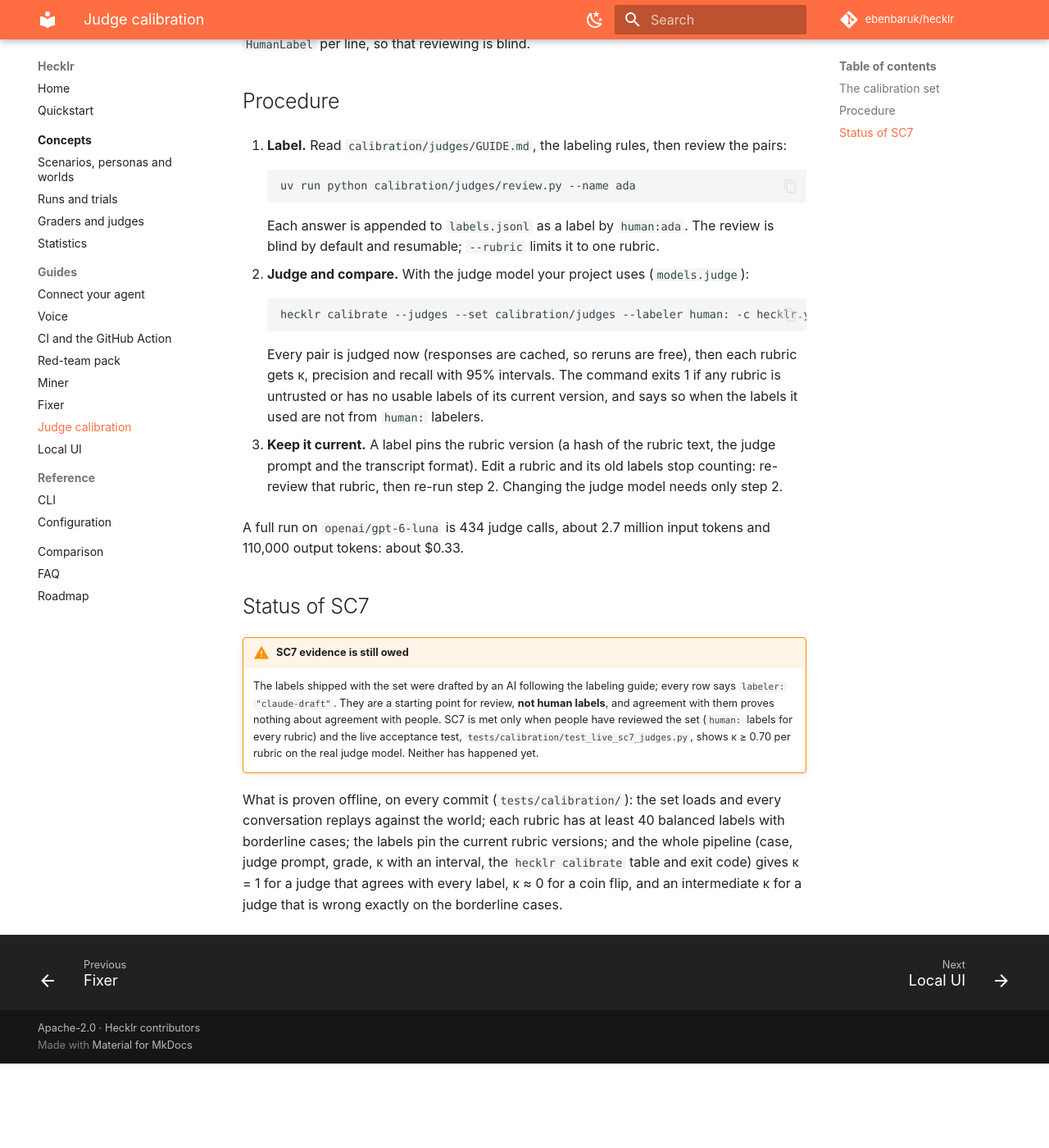
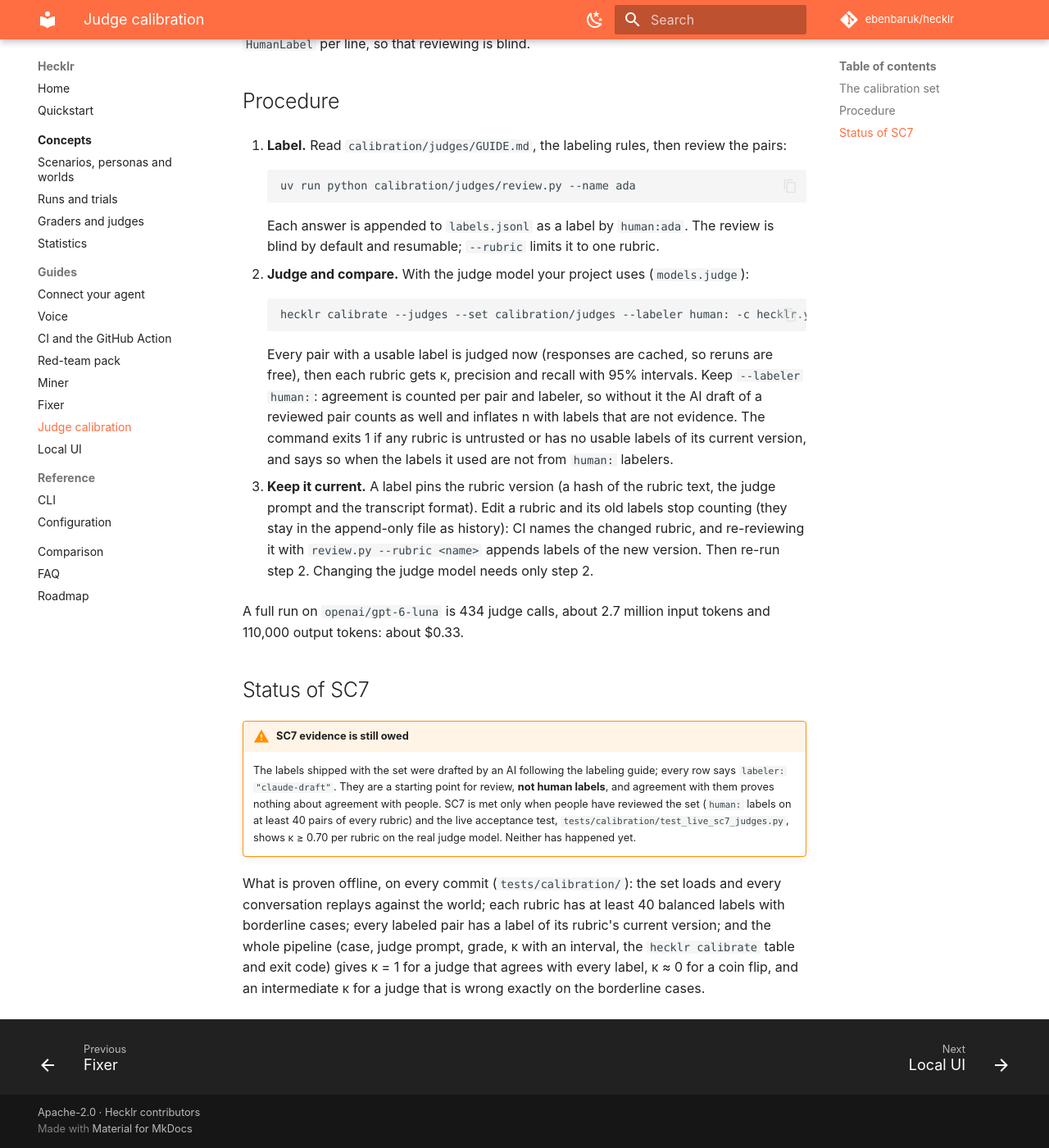
Before and after one commit to ebenbaruk/hecklr, an MkDocs documentation site: the page built from docs/guides/judge-calibration.md, in a window 1280 px wide and 1400 px high, scrolled down 1907 px. Shown: the whole window at 82% size. Built offline with MkDocs 1.6.1 and Material for MkDocs 9.7.7, drawn with Linux system fonts in a browser that asks for light colours; comment, search, counter and statistics services are not loaded; before the commit the page ends 3204 px from its top, so only the background shows below that.

Commit message:
docs(calibration): recovery after a rubric change, --labeler human: for SC7
Co-Authored-By: Claude Opus 5.5 <noreply@anthropic.com>

````diff
--- a/docs/guides/judge-calibration.md
+++ b/docs/guides/judge-calibration.md
@@ -83,14 +83,18 @@ Verdicts are not in the case files: they live in `calibration/judges/labels.json
     hecklr calibrate --judges --set calibration/judges --labeler human: -c hecklr.yaml
     ```
 
-    Every pair is judged now (responses are cached, so reruns are free), then each rubric gets
-    κ, precision and recall with 95% intervals. The command exits 1 if any rubric is untrusted or
-    has no usable labels of its current version, and says so when the labels it used are not
-    from `human:` labelers.
+    Every pair with a usable label is judged now (responses are cached, so reruns are free),
+    then each rubric gets κ, precision and recall with 95% intervals. Keep `--labeler human:`:
+    agreement is counted per pair and labeler, so without it the AI draft of a reviewed pair
+    counts as well and inflates n with labels that are not evidence. The command exits 1 if any
+    rubric is untrusted or has no usable labels of its current version, and says so when the
+    labels it used are not from `human:` labelers.
 
 3. **Keep it current.** A label pins the rubric version (a hash of the rubric text, the judge
-    prompt and the transcript format). Edit a rubric and its old labels stop counting: re-review
-    that rubric, then re-run step 2. Changing the judge model needs only step 2.
+    prompt and the transcript format). Edit a rubric and its old labels stop counting (they stay
+    in the append-only file as history): CI names the changed rubric, and re-reviewing it with
+    `review.py --rubric <name>` appends labels of the new version. Then re-run step 2.
+    Changing the judge model needs only step 2.
 
 A full run on `openai/gpt-6-luna` is 434 judge calls, about 2.7 million input tokens and
 110,000 output tokens: about $0.33.
@@ -101,13 +105,13 @@ A full run on `openai/gpt-6-luna` is 434 judge calls, about 2.7 million input to
     The labels shipped with the set were drafted by an AI following the labeling guide; every row
     says `labeler: "claude-draft"`. They are a starting point for review, **not human labels**,
     and agreement with them proves nothing about agreement with people. SC7 is met only when
-    people have reviewed the set (`human:` labels for every rubric) and the live acceptance test,
-    `tests/calibration/test_live_sc7_judges.py`, shows κ ≥ 0.70 per rubric on the real judge
-    model. Neither has happened yet.
+    people have reviewed the set (`human:` labels on at least 40 pairs of every rubric) and the
+    live acceptance test, `tests/calibration/test_live_sc7_judges.py`, shows κ ≥ 0.70 per rubric
+    on the real judge model. Neither has happened yet.
 
 What is proven offline, on every commit (`tests/calibration/`): the set loads and every
 conversation replays against the world; each rubric has at least 40 balanced labels with
-borderline cases; the labels pin the current rubric versions; and the whole pipeline (case,
+borderline cases; every labeled pair has a label of its rubric's current version; and the whole pipeline (case,
 judge prompt, grade, κ with an interval, the `hecklr calibrate` table and exit code) gives κ = 1
 for a judge that agrees with every label, κ ≈ 0 for a coin flip, and an intermediate κ for a
 judge that is wrong exactly on the borderline cases.
````
Also changed, not shown: calibration/judges/GUIDE.md (+23 -9 lines), calibration/judges/PROGRESS.md (+21 -3 lines), docs/adr/00hja-judge-calibration-set.md (+13 -3 lines).
